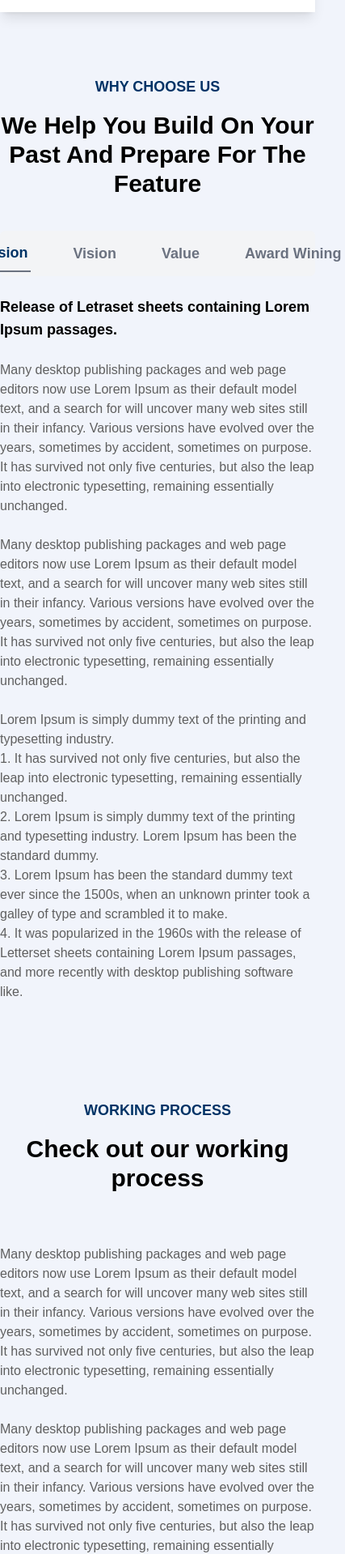
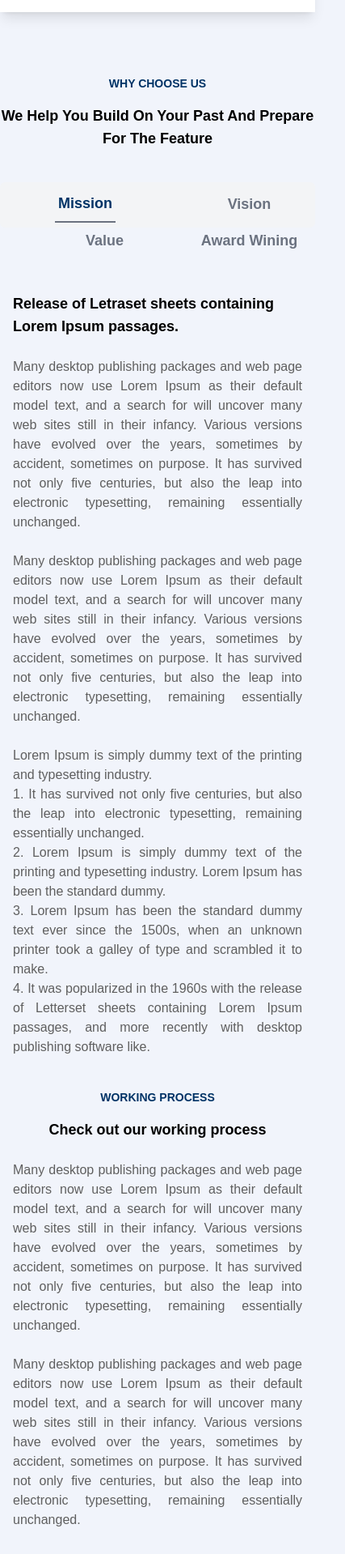
Before and after one commit to tendertradinginc/Buizid-builders-frontend, a Next.js app: page /aboutUs in a window 390 px wide. Shown: the part 51-1970 px from the top of the page at 81% size, 427 px wide, since content can reach past the window. Built offline with nearby package versions, Linux system fonts and the light colour scheme.

Commit message:
has complete the 3 section of about page
has fully responsive the 3 sections of home page
has change the css style of about page section

```diff
--- a/src/components/FrontendComponent/AboutUs/OurPromises.jsx
+++ b/src/components/FrontendComponent/AboutUs/OurPromises.jsx
@@ -6,10 +6,10 @@ const OurPromises = () => {
         <div className="mt-20 ">
             <section className="mt-10 max-w-7xl mx-auto">
                 <div className="text-center">
-                    <h1 className="text-lg text-[#003366] font-bold">OUR PROMISES</h1>
-                    <h2 className="text-3xl text-black font-bold pt-4">Our Promise To Solve Your Problem</h2>
+                    <h1 className="lg:text-lg text-sm text-[#003366] font-bold">OUR PROMISES</h1>
+                    <h2 className="lg:text-3xl text-lg text-black font-bold pt-4">Our Promise To Solve Your Problem</h2>
                 </div>
-                <div className="my-16 flex justify-between  gap-6">
+                <div className="lg:my-20 my-4 flex flex-col lg:flex-row justify-between gap-6 lg:px-0 px-4">
                     <div className="flex-1">
                         <Image
                             src={"https://i.postimg.cc/MThxLLf0/Frame-76640.png"}
@@ -19,7 +19,7 @@ const OurPromises = () => {
                             className="shadow-md w-full h-auto object-cover"
                         />
                     </div>
-                    <div className="text- p-6 text-lg font-medium text-[#5f5f5f] flex-1">
+                    <div className="text- lg:p-6 lg:text-lg text-base font-medium text-[#5f5f5f] flex-1 text-justify ">
                         <p>
                             Many desktop publishing packages and web page editors now use Lorem Ipsum as their default model text, and a search for lorem ipsum will uncover many web sites still in their infancy. Various versions have evolved over the years, sometimes by accident, sometimes on purpose. It has survived not only five centuries, but also the leap into electronic typesetting, remaining essentially unchanged.
                             <br />
--- a/src/components/FrontendComponent/AboutUs/WhyChooseUs.jsx
+++ b/src/components/FrontendComponent/AboutUs/WhyChooseUs.jsx
@@ -14,12 +14,12 @@ const WhyChooseUs = () => {
         <div className="mt-10 ">
             <section>
                 <div className="text-center">
-                    <h1 className="text-lg text-[#003366] font-bold">WHY CHOOSE US</h1>
-                    <h2 className="text-3xl text-black font-bold pt-4">We Help You Build On Your Past And Prepare For The Feature</h2>
+                    <h1 className="lg:text-lg text-sm text-[#003366] font-bold">WHY CHOOSE US</h1>
+                    <h2 className="lg:text-3xl text-lg text-black font-bold pt-4">We Help You Build On Your Past And Prepare For The Feature</h2>
                 </div>
                 <div className="mt-10 flex justify-center max-w-7xl mx-auto">
                     <Tabs defaultValue="mission" className="w-full">
-                        <TabsList className="flex justify-center space-x-12 max-w-lg h-14 mx-auto px-4">
+                        <TabsList className="grid lg:grid-cols-4 grid-cols-2 justify-items-center space-x-12 max-w-lg h-14 mx-auto px-4">
                             <TabsTrigger
                                 value="mission"
                                 className="rounded-none px-1 py-2 text-lg font-semibold focus:outline-none transition duration-300 ease-in-out  data-[state=active]:bg-secondary data-[state=active]:shadow-none data-[state=active]:text-[#003366] data-[state=active]:border-b-2 data-[state=active]:border-gray-500"
@@ -47,14 +47,14 @@ const WhyChooseUs = () => {
                         </TabsList>
 
                         <TabsContent className="mt-6" value="mission">
-                            <h1 className="font-bold text-lg mb-6 text-black">Release of Letraset sheets containing Lorem Ipsum passages.</h1>
-                            <p className="text-[#5f5f5f] font-medium">
+                            <h1 className="font-bold text-lg lg:mb-6 mt-20 text-black lg:px-0 px-4">Release of Letraset sheets containing Lorem Ipsum passages.</h1>
+                            <p className="text-[#5f5f5f] font-medium lg:mt-0 mt-6 text-justify lg:px-0 px-4">
                                 Many desktop publishing packages and web page editors now use Lorem Ipsum as their default model text, and a search for will uncover many web sites still in their infancy. Various versions have evolved over the years, sometimes by accident, sometimes on purpose. It has survived not only five centuries, but also the leap into electronic typesetting, remaining essentially unchanged.
                                 <br />
                                 <br />
                                 Many desktop publishing packages and web page editors now use Lorem Ipsum as their default model text, and a search for will uncover many web sites still in their infancy. Various versions have evolved over the years, sometimes by accident, sometimes on purpose. It has survived not only five centuries, but also the leap into electronic typesetting, remaining essentially unchanged.
                             </p>
-                            <p className="max-w-6xl mx-auto mt-6 text-[#5f5f5f] font-medium">
+                            <p className="max-w-6xl mx-auto mt-6 text-[#5f5f5f] font-medium text-justify lg:px-0 px-4">
                                 Lorem Ipsum is simply dummy text of the printing and typesetting industry. <br />
                                 1. It has survived not only five centuries, but also the leap into electronic typesetting, remaining essentially unchanged. <br />
                                 2. Lorem Ipsum is simply dummy text of the printing and typesetting industry. Lorem Ipsum has been the standard dummy. <br />
@@ -63,26 +63,26 @@ const WhyChooseUs = () => {
                             </p>
                         </TabsContent>
                         <TabsContent value="vision">
-                            <h1 className="font-bold text-lg mb-6 text-black">
+                            <h1 className="font-bold text-lg lg:mb-6 mt-20 text-black">
                                 Release of Letraset sheets containing Lorem Ipsum passages.
                             </h1>
-                            <p className="text-[#5f5f5f] font-medium">
+                            <p className="text-[#5f5f5f] font-medium lg:mt-0 mt-6 text-justify lg:px-0 px-4">
                                 Many desktop publishing packages and web page editors now use Lorem Ipsum as their default model text, and a search for will uncover many web sites still in their infancy. Various versions have evolved over the years, sometimes by accident, sometimes on purpose. It has survived not only five centuries, but also the leap into electronic typesetting, remaining essentially unchanged.
                             </p>
                         </TabsContent>
                         <TabsContent value="value">
-                            <h1 className="font-bold text-lg mb-6 text-black">
+                            <h1 className="font-bold text-lg lg:mb-6 mt-20 text-black">
                                 Release of Letraset sheets containing Lorem Ipsum passages.
                             </h1>
-                            <p className="text-[#5f5f5f] font-medium">
+                            <p className="text-[#5f5f5f] font-medium lg:mt-0 mt-6 text-justify lg:px-0 px-4">
                                 Many desktop publishing packages and web page editors now use Lorem Ipsum as their default model text, and a search for will uncover many web sites still in their infancy. Various versions have evolved over the years, sometimes by accident, sometimes on purpose. It has survived not only five centuries, but also the leap into electronic typesetting, remaining essentially unchanged.
                             </p>
                         </TabsContent>
                         <TabsContent value="awardWining">
-                            <h1 className="font-bold text-lg mb-6 text-black">
+                            <h1 className="font-bold text-lg lg:mb-6 mt-20 text-black">
                                 Release of Letraset sheets containing Lorem Ipsum passages.
                             </h1>
-                            <p className="text-[#5f5f5f] font-medium">
+                            <p className="text-[#5f5f5f] lg:mt-0 mt-6 font-medium text-justify lg:px-0 px-4">
                                 Many desktop publishing packages and web page editors now use Lorem Ipsum as their default model text, and a search for will uncover many web sites still in their infancy. Various versions have evolved over the years, sometimes by accident, sometimes on purpose. It has survived not only five centuries, but also the leap into electronic typesetting, remaining essentially unchanged.
                             </p>
                         </TabsContent>
--- a/src/components/FrontendComponent/AboutUs/WorkingProcess.jsx
+++ b/src/components/FrontendComponent/AboutUs/WorkingProcess.jsx
@@ -33,23 +33,24 @@ const WorkingProcess = () => {
 
     return (
         <div className="mt-10 flex justify-center max-w-7xl mx-auto">
-            <section className="mt-20">
+            <section className="lg:mt-20">
                 <div className="text-center">
-                    <h1 className="text-lg text-[#003366] font-bold">WORKING PROCESS</h1>
-                    <h2 className="text-3xl text-black font-bold pt-4">Check out our working process</h2>
+                    <h1 className="lg:text-lg text-sm text-[#003366] font-bold">WORKING PROCESS</h1>
+                    <h2 className="lg:text-3xl text-lg text-black font-bold pt-4">Check out our working process</h2>
                 </div>
-                <div className="mt-16">
-                    <p className="text-[#5f5f5f]">
+                <div className="lg:mt-16 mt-6">
+                    <p className="text-[#5f5f5f] text-justify lg:px-0 px-4">
                         Many desktop publishing packages and web page editors now use Lorem Ipsum as their default model text, and a search for will uncover many web sites still in their infancy. Various versions have evolved over the years, sometimes by accident, sometimes on purpose. It has survived not only five centuries, but also the leap into electronic typesetting, remaining essentially unchanged.
                         <br />
                         <br />
                         Many desktop publishing packages and web page editors now use Lorem Ipsum as their default model text, and a search for will uncover many web sites still in their infancy. Various versions have evolved over the years, sometimes by accident, sometimes on purpose. It has survived not only five centuries, but also the leap into electronic typesetting, remaining essentially unchanged.
                     </p>
                     <div>
-                        <div className="flex justify-between items-center w-full py-8 relative">
+                        <div className="w-full py-8 relative">
                             {/* Outer Horizontal Line */}
                             {/* <div className="absolute left-0 right-0 top-1/2 transform -translate-y-1/2 h-[2px] bg-teal-500 z-[-1] mx-4"></div> */}
 
+                            <div className="grid grid-cols-1 sm:grid-cols-2 lg:grid-cols-4 gap-8 justify-between items-center">
                                 {steps.map((step) => (
                                     <div key={step.id} className="relative flex flex-col items-center">
                                         {/* Step Number Circle */}
@@ -58,7 +59,7 @@ const WorkingProcess = () => {
                                         </div>
 
                                         {/* Step Content */}
-                                    <div className="text-center mt-4">
+                                        <div className="text-center mt-4 lg:px-0 px-4">
                                             <h4 className="text-sm text-teal-500 uppercase">{step.step}</h4>
                                             <h3 className="text-lg font-semibold">{step.title}</h3>
                                             <p className="text-gray-500 text-sm mt-2">{step.description}</p>
@@ -66,6 +67,8 @@ const WorkingProcess = () => {
                                     </div>
                                 ))}
                             </div>
+                        </div>
+
 
                     </div>
                 </div>
```
Lines whose indentation alone changed are shown as unchanged.
